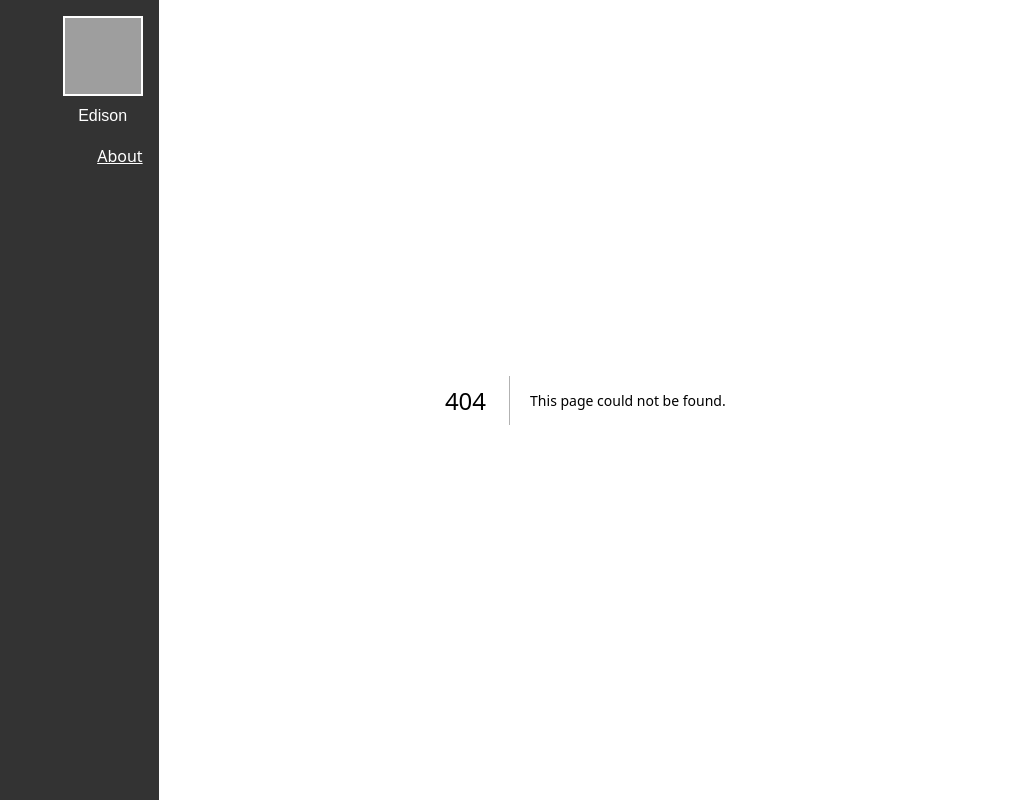
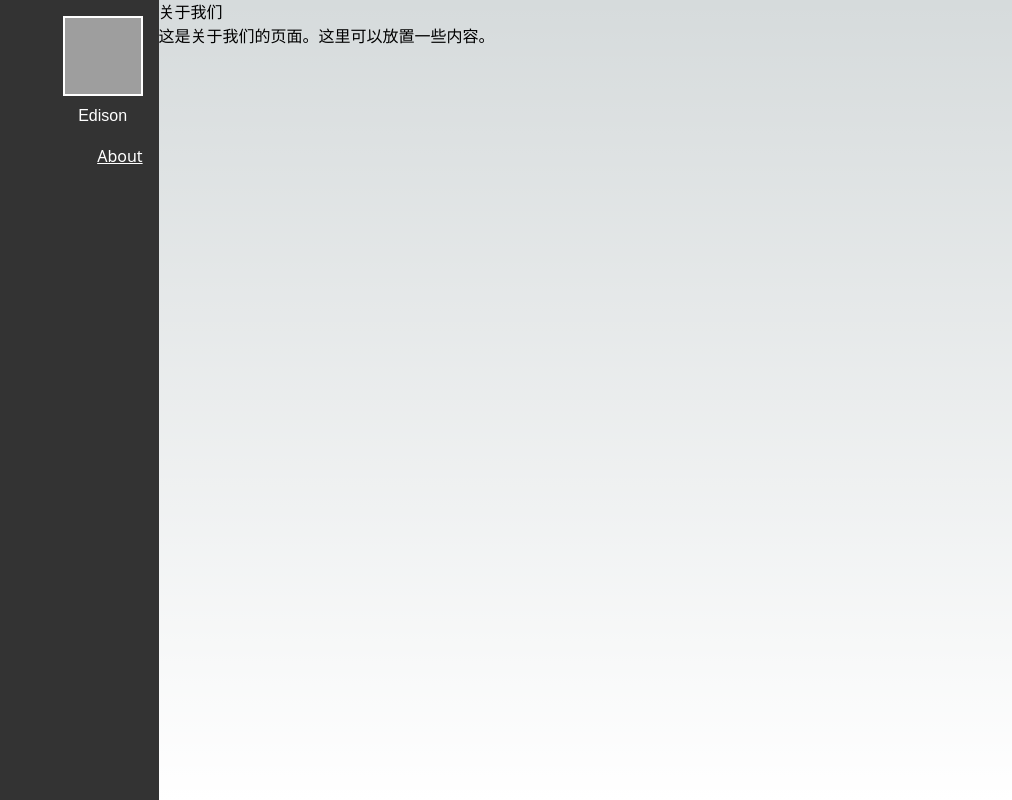
Before and after one commit to Edison-A-N/my-page, a Next.js app: page /about in a window 1280 px wide. Before the commit this address had no page. Shown: the whole page, without its empty margins (268-1280 px from the left). Built offline with nearby package versions, Linux system fonts and the light colour scheme; grey boxes are pictures that could not be loaded.

Commit message:
add about

```diff
--- /dev/null
+++ b/app/about/page.tsx
@@ -0,0 +1,12 @@
+import React from 'react';
+
+const AboutPage: React.FC = () => {
+    return (
+        <div>
+            <h1>关于我们</h1>
+            <p>这是关于我们的页面。这里可以放置一些内容。</p>
+        </div>
+    );
+};
+
+export default AboutPage;
```
